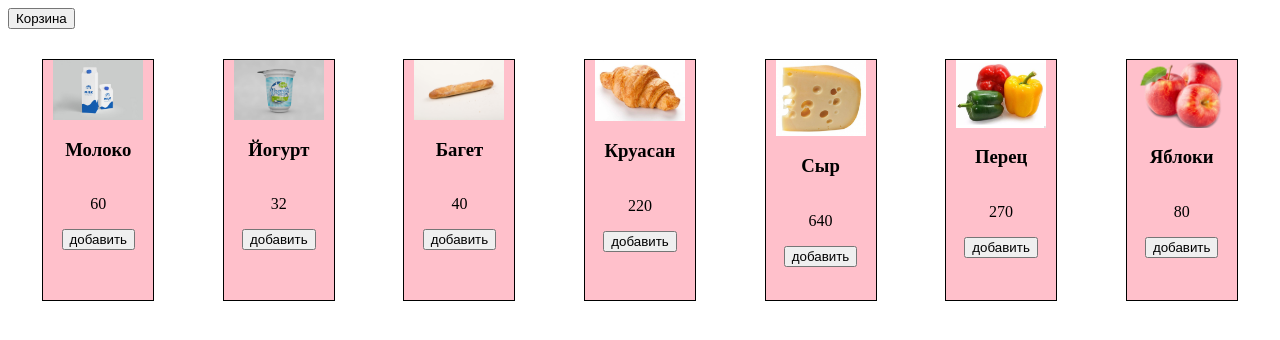
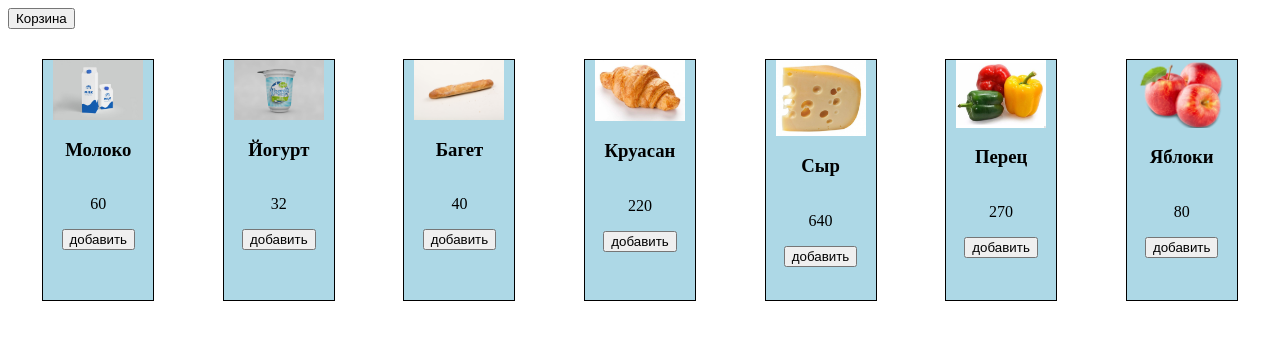
Before and after one commit to MikeGer92/e.shop, a plain HTML site: page index.html in a window 1280 px wide. Drawn offline with Linux system fonts and the light colour scheme.

Commit message:
changed style and prices

```diff
--- a/src/css/style.css
+++ b/src/css/style.css
@@ -7,7 +7,7 @@
     height: 240px;
     border: 1px solid #000;
     margin-bottom: 5px;
-    background: pink;
+    background: lightblue;
     display: flex;
     flex-direction: column;
     align-items: center;
--- a/src/js/script.js
+++ b/src/js/script.js
@@ -4,49 +4,49 @@ onload = function () {
         uin_product: 'pr1',
         group: 'milkProd',
         name: 'Молоко',
-        price: 60,
+        price: 60.00,
         img: "src/catalog/images/pr1.jpg"
     },
     {
         uin_product: 'pr2',
         group: 'milkProd',
         name: 'Йогурт',
-        price: 32,
+        price: 32.00,
         img: 'src/catalog/images/pr2.jpg'
     },
     {
         uin_product: 'pr3',
         group: 'breadProd',
         name: 'Багет',
-        price: 40,
+        price: 40.00,
         img: 'src/catalog/images/pr3.jpg'
     },
     {
         uin_product: 'pr4',
         group: 'breadProd',
         name: 'Круасан',
-        price: 220,
+        price: 220.00,
         img: 'src/catalog/images/pr4.jpg'
     },
     {
         uin_product: 'pr5',
         group: 'cheeseProd',
         name: 'Сыр',
-        price: 640,
+        price: 640.00,
         img: 'src/catalog/images/pr5.jpg'
     },
     {
         uin_product: 'pr6',
         group: 'vegProd',
         name: 'Перец',
-        price: 270,
+        price: 270.00,
         img: '/src/catalog/images/pr6.jpg'
     },
     {
         uin_product: 'pr7',
         group: 'fruProd',
         name: 'Яблоки',
-        price: 80,
+        price: 80.00,
         img: '/src/catalog/images/pr7.jpg'
     },
 //     {
@@ -151,7 +151,7 @@ onload = function () {
 //   uin_product: 'pr22',
 //   group: 'milkProd',
 //   name: 'Молоко',
-//   price: 60,
+//   price: 60.00,
 //   img: "src/catalog/images/pr1.jpg"
 // },
 // {
```
